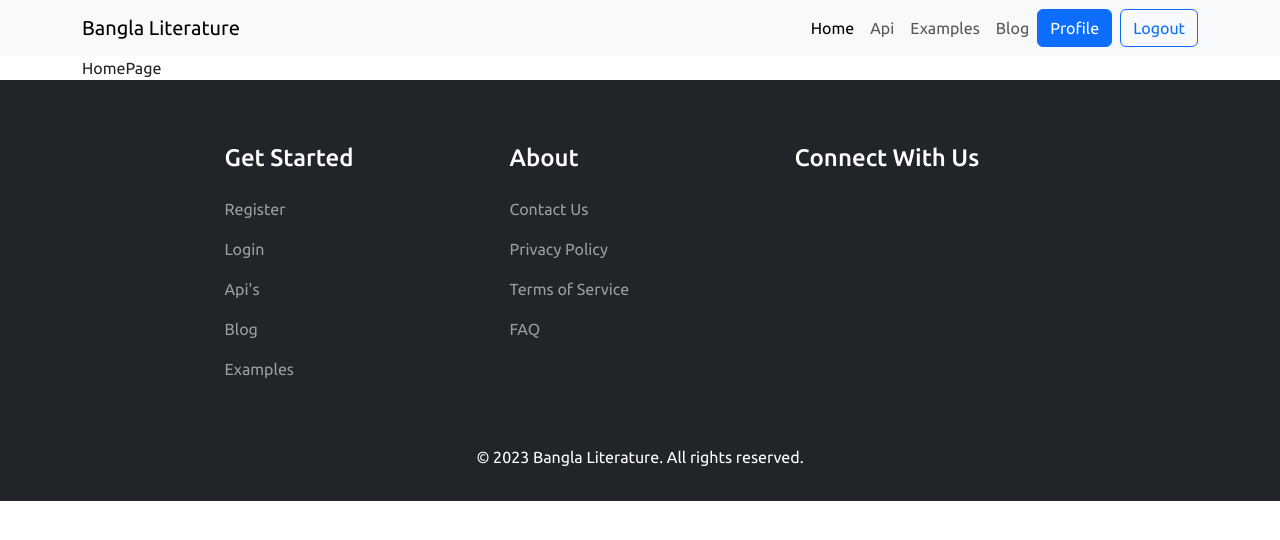
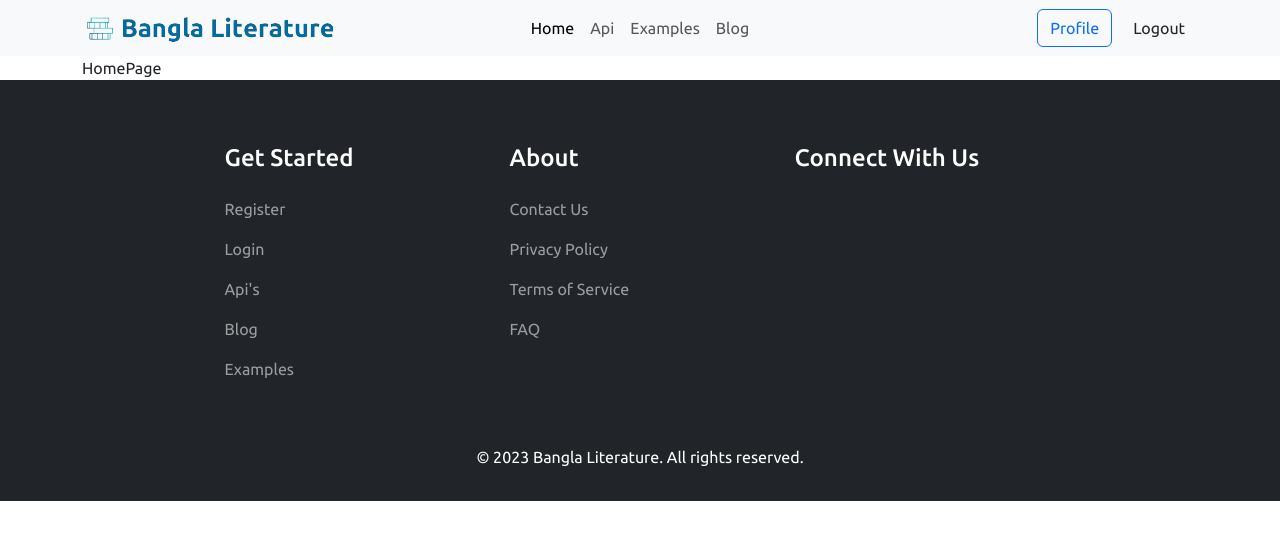
Before and after one commit to najmul-islam/bangla-literature, a React (Vite) app in the folder frontend/: page / in a window 1280 px wide. Shown: the top 540 px of the page. Built offline with nearby package versions, Linux system fonts and the light colour scheme; no server answers; sample sign-in values are in the browser's storage.

Commit message:
add sidebar

```diff
--- a/frontend/src/components/header/Header.jsx
+++ b/frontend/src/components/header/Header.jsx
@@ -1,25 +1,44 @@
-import { Button, Container, Nav, Navbar, Stack } from "react-bootstrap";
+import { useState } from "react";
+import { Button, Col, Container, Nav, Navbar, Stack } from "react-bootstrap";
+import { TbAlignRight } from "react-icons/tb";
 import { useDispatch, useSelector } from "react-redux";
 import { NavLink } from "react-router-dom";
 import { logout } from "../../features/auth/authSlice";
+import Sidebar from "./Sidebar";
 
 const Header = () => {
   const { user } = useSelector((state) => state.auth);
+  const [showSidebar, setShowSidebar] = useState(false);
+
   const dispatch = useDispatch();
 
   const handleLogout = () => {
     dispatch(logout());
   };
 
+  const handleSidebarShow = () => {
+    setShowSidebar(true);
+  };
+
+  const handleSidebarHide = () => {
+    setShowSidebar(false);
+  };
+
   return (
+    <>
       <Navbar expand="sm" className="bg-body-tertiary">
         <Container>
-        <NavLink to="/" className="navbar-brand">
-          Bangla Literature
+          <Col xs={9} lg={3}>
+            <NavLink to="/" className="navbar-brand py-2">
+              <img
+                src="/bangla-literature.png"
+                alt="bangla literature"
+                height={35}
+              />
             </NavLink>
-        <Navbar.Toggle aria-controls="basic-navbar-nav" />
-        <Navbar.Collapse id="basic-navbar-nav">
-          <Nav className="ms-auto">
+          </Col>
+          <Col xs={6} className="d-none d-lg-flex justify-content-center ">
+            <Nav className="">
               <NavLink to="/" className="nav-link">
                 Home
               </NavLink>
@@ -32,14 +51,20 @@ const Header = () => {
               <NavLink to="/blog" className="nav-link">
                 Blog
               </NavLink>
-
+            </Nav>
+          </Col>
+          <Col xs={3} className="d-none d-lg-flex d-flex justify-content-end">
+            <Nav className="">
               {user ? (
                 <Stack direction="horizontal" gap={2}>
-                <NavLink to="/user/profile" className="btn btn-primary">
+                  <NavLink
+                    to="/user/profile"
+                    className="btn btn-outline-primary"
+                  >
                     Profile
                   </NavLink>
 
-                <Button onClick={handleLogout} variant="outline-primary">
+                  <Button onClick={handleLogout} variant="nav-link">
                     Logout
                   </Button>
                 </Stack>
@@ -54,9 +79,23 @@ const Header = () => {
                 </Stack>
               )}
             </Nav>
-        </Navbar.Collapse>
+          </Col>
+          <Col xs={3} className="d-flex d-lg-none d-flex justify-content-end">
+            <Button variant="outline" onClick={handleSidebarShow}>
+              <TbAlignRight className="fs-2" />
+            </Button>
+          </Col>
         </Container>
       </Navbar>
+
+      <Sidebar
+        user={user}
+        handleLogout={handleLogout}
+        showSidebar={showSidebar}
+        handleSidebarShow={handleSidebarShow}
+        handleSidebarHide={handleSidebarHide}
+      />
+    </>
   );
 };
 export default Header;
--- /dev/null
+++ b/frontend/src/components/header/Sidebar.jsx
@@ -0,0 +1,61 @@
+import { Button, Offcanvas, Stack } from "react-bootstrap";
+import { NavLink } from "react-router-dom";
+
+const Sidebar = ({
+  user,
+  handleLogout,
+  showSidebar,
+  handleSidebarHide,
+  props,
+}) => {
+  return (
+    <Offcanvas
+      placement="end"
+      show={showSidebar}
+      onHide={handleSidebarHide}
+      {...props}
+    >
+      <Offcanvas.Header closeButton>
+        <Offcanvas.Title>Bangla Literature</Offcanvas.Title>
+      </Offcanvas.Header>
+      <Offcanvas.Body>
+        <Stack gap={2} className="mb-4">
+          <NavLink to="/" className="nav-link">
+            Home
+          </NavLink>
+          <NavLink to="/api" className="nav-link">
+            Api
+          </NavLink>
+          <NavLink to="/examples" className="nav-link">
+            Examples
+          </NavLink>
+          <NavLink to="/blog" className="nav-link">
+            Blog
+          </NavLink>
+        </Stack>
+
+        {user ? (
+          <Stack className="py-3" gap={2}>
+            <NavLink to="/user/profile" className="btn btn-outline-primary">
+              Profile
+            </NavLink>
+
+            <Button onClick={handleLogout} variant="nav-link">
+              Logout
+            </Button>
+          </Stack>
+        ) : (
+          <Stack className="py-3">
+            <NavLink to="/register" className="btn btn-outline-primary">
+              Register
+            </NavLink>
+            <NavLink to="/login" className="nav-link">
+              Login
+            </NavLink>
+          </Stack>
+        )}
+      </Offcanvas.Body>
+    </Offcanvas>
+  );
+};
+export default Sidebar;
--- a/frontend/src/components/other/Loading.jsx
+++ b/frontend/src/components/other/Loading.jsx
@@ -3,7 +3,7 @@ import { Spinner } from "react-bootstrap";
 const Loading = () => {
   return (
     <div className="d-flex align-items-center justify-content-center vh-100">
-      <Spinner animation="grow" />;
+      <Spinner animation="grow" />
     </div>
   );
 };
```
Lines whose indentation alone changed are shown as unchanged.
